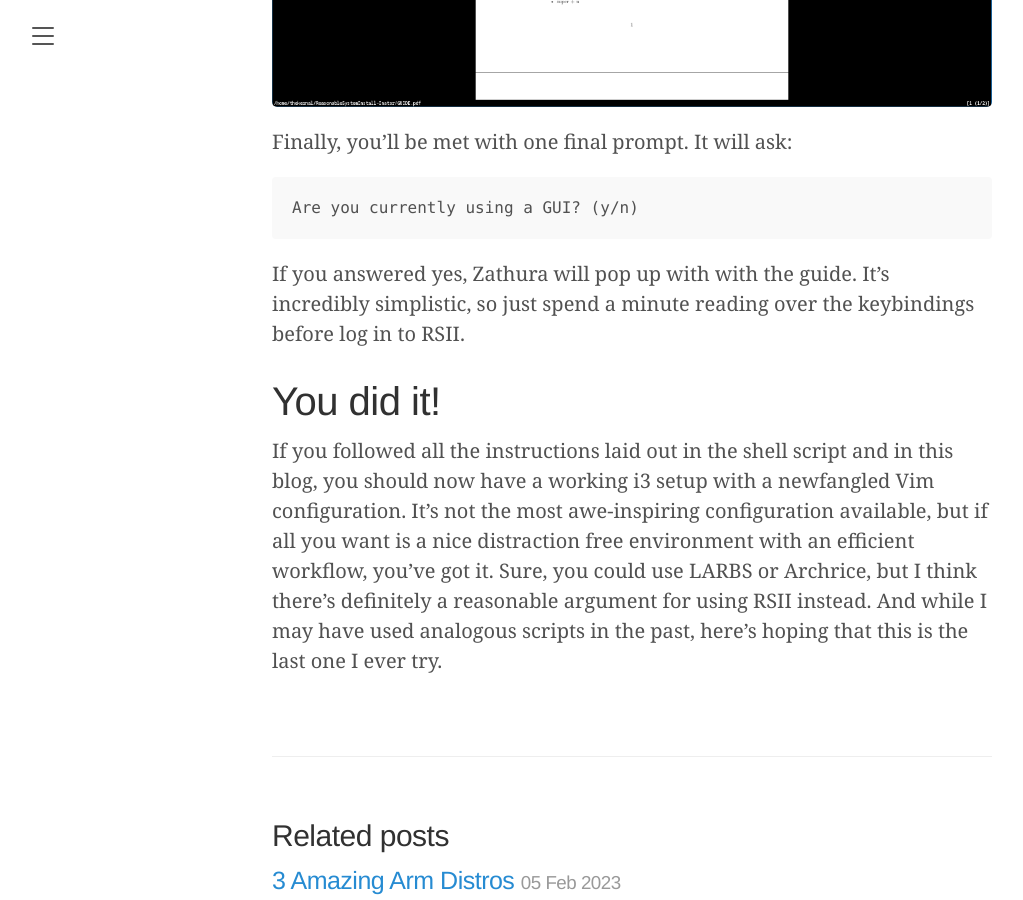
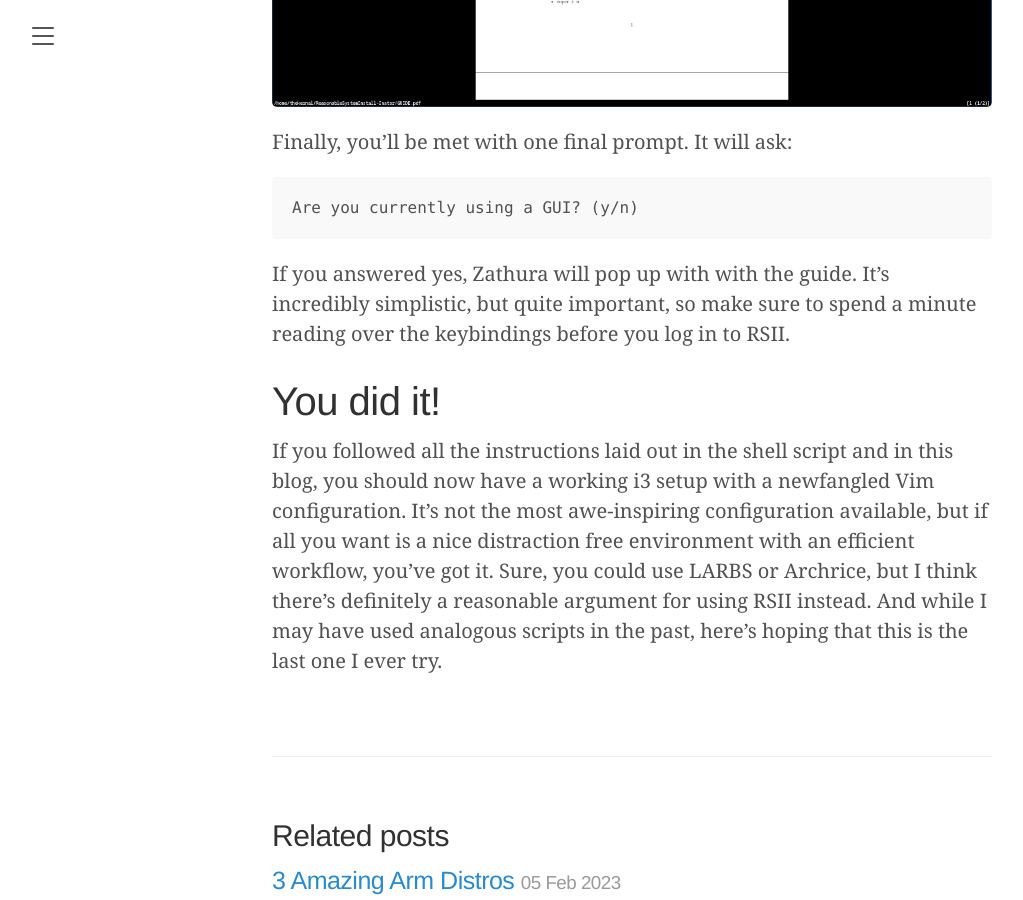
Before and after one commit to TheKernalBlog/TheKernalBlog, a Jekyll site: the page built from _posts/2023-02-23-Use-The-Reasonable-System-Setup-Inator-To-Get-A-Functional-Tiling-WM-In-Minutes.md, in a window 1280 px wide and 900 px high, scrolled down 4717 px. Shown: the whole window, without its empty margins (8-1031 px from the left). Built offline with Jekyll 4.4.1, drawn with Linux system fonts in a browser that asks for light colours; our own code applies the rules of GitHub Pages for plain Markdown files.

Commit message:
Update 2023-02-23-Use-The-Reasonable-System-Setup-Inator-To-Get-A-Functional-Tiling-WM-In-Minutes.md

```diff
--- a/_posts/2023-02-23-Use-The-Reasonable-System-Setup-Inator-To-Get-A-Functional-Tiling-WM-In-Minutes.md
+++ b/_posts/2023-02-23-Use-The-Reasonable-System-Setup-Inator-To-Get-A-Functional-Tiling-WM-In-Minutes.md
@@ -79,7 +79,7 @@
 
     Are you currently using a GUI? (y/n)
 
-If you answered yes, Zathura will pop up with with the guide. It's incredibly simplistic, so just spend a minute reading over the keybindings before log in to RSII.
+If you answered yes, Zathura will pop up with with the guide. It's incredibly simplistic, but quite important, so make sure to spend a minute reading over the keybindings before you log in to RSII.
 
 # You did it!
 
```
